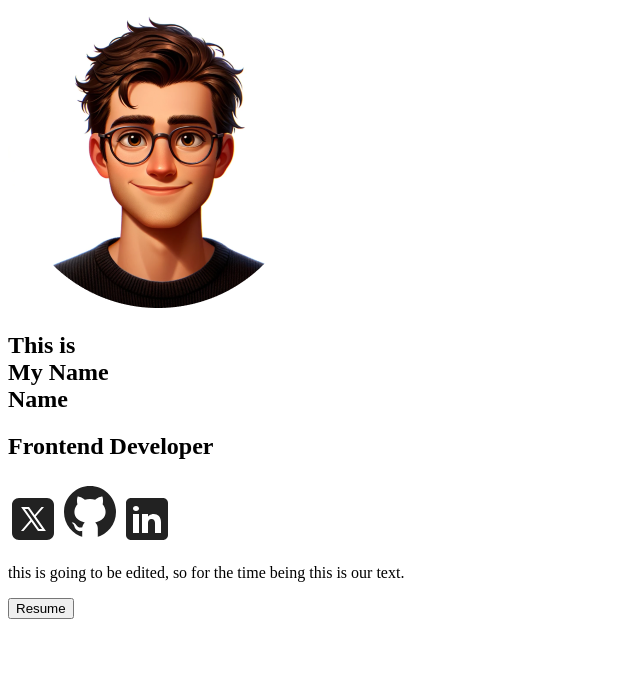
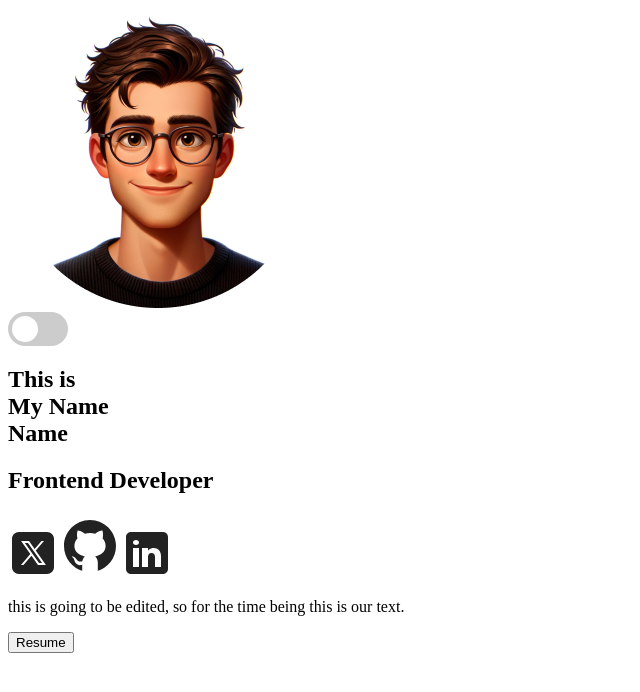
Before and after one commit to rizalckr/rizalckr-cv, a React (Vite) app: page / in a window 1280 px wide. Shown: the top 692 px of the page, without its empty margins (0-640 px from the left). Built offline with nearby package versions, Linux system fonts and the light colour scheme.

Commit message:
Thursday, 12/09/2024

```diff
--- a/src/App.css
+++ b/src/App.css
@@ -1,14 +1,14 @@
 :root {
-    --black: rgb(0, 0, 0);
+    --black: rgb(22, 20, 20);
     --white: rgb( 255, 255, 255);
 }
 
-body.light {
+[data-theme='light'] {
     --background-color: var(--white);
     --text-color: black;
 }
 
-body.dark {
+[data-theme='dark'] {
     --background-color: var(--black);
     --text-color: white;
 }
--- /dev/null
+++ b/src/components/DarkMode.css
@@ -0,0 +1,61 @@
+.switch {
+    position: relative;
+    display: inline-block;
+    width: 60px;
+    height: 34px;
+  }
+
+  /* Hide default HTML checkbox */
+  .switch input {
+    opacity: 0;
+    width: 0;
+    height: 0;
+  }
+
+  /* The slider */
+  .slider {
+    position: absolute;
+    cursor: pointer;
+    top: 0;
+    left: 0;
+    right: 0;
+    bottom: 0;
+    background-color: #ccc;
+    -webkit-transition: .4s;
+    transition: .4s;
+  }
+
+  .slider:before {
+    position: absolute;
+    content: "";
+    height: 26px;
+    width: 26px;
+    left: 4px;
+    bottom: 4px;
+    background-color: white;
+    -webkit-transition: .4s;
+    transition: .4s;
+  }
+
+  input:checked + .slider {
+    background-color: #2196F3;
+  }
+
+  input:focus + .slider {
+    box-shadow: 0 0 1px #2196F3;
+  }
+
+  input:checked + .slider:before {
+    -webkit-transform: translateX(26px);
+    -ms-transform: translateX(26px);
+    transform: translateX(26px);
+  }
+
+  /* Rounded sliders */
+  .slider.round {
+    border-radius: 34px;
+  }
+
+  .slider.round:before {
+    border-radius: 50%;
+  }
--- /dev/null
+++ b/src/components/DarkMode.jsx
@@ -0,0 +1,24 @@
+import React from "react";
+import './DarkMode.css'
+
+export default function DarkMode() {
+
+    const SwitchTheme = (e) => {
+        if(e.target.checked) {
+            document.querySelector('body').setAttribute('data-theme', 'dark')
+        } else {
+            document.querySelector('body').setAttribute('data-theme', 'light')
+        }
+    }
+
+    return(
+        <>
+        <div className="wrapper">
+            <label className="switch">
+                <input type="checkbox" onChange={SwitchTheme}/>
+                <span className="slider round"></span>
+            </label>
+        </div>
+        </>
+    )
+}
--- a/src/index.css
+++ b/src/index.css
@@ -0,0 +1,14 @@
+:root {
+    --body-background: rgb(255, 255, 255);
+    --text-color: rgb( 255, 255, 255);
+}
+
+[data-theme='light'] {
+    --background-color: var(--white);
+    --text-color: black;
+}
+
+[data-theme='dark'] {
+    --background-color: var(--black);
+    --text-color: white;
+}
--- a/src/sections/Hero/Hero.jsx
+++ b/src/sections/Hero/Hero.jsx
@@ -5,6 +5,7 @@ import twitterIcon from '../../assets/twitter-light.svg';
 import githubIcon from '../../assets/github-light.svg';
 import linkedinIcon from '../../assets/linkedin-light.svg';
 import CV from '../../assets/cv.pdf';
+import DarkMode from '../../components/DarkMode';
 // import { useTheme } from '../../common/ThemeContext';
 function Hero() {
   return (
@@ -14,7 +15,7 @@ function Hero() {
             src={heroImg}
             alt="Profile Picture Muh Amirul Rizal"
             />
-
+            <DarkMode />
         </div>
         <div className={styles.info}>
           <h1>
--- a/src/sections/Hero/HeroStyles.module.css
+++ b/src/sections/Hero/HeroStyles.module.css
@@ -0,0 +1,14 @@
+:root {
+    --body-background: rgb(255, 255, 255);
+    --text-color: rgb( 255, 255, 255);
+}
+
+[data-theme='light'] {
+    --background-color: var(--white);
+    --text-color: black;
+}
+
+[data-theme='dark'] {
+    --background-color: var(--black);
+    --text-color: white;
+}
```
